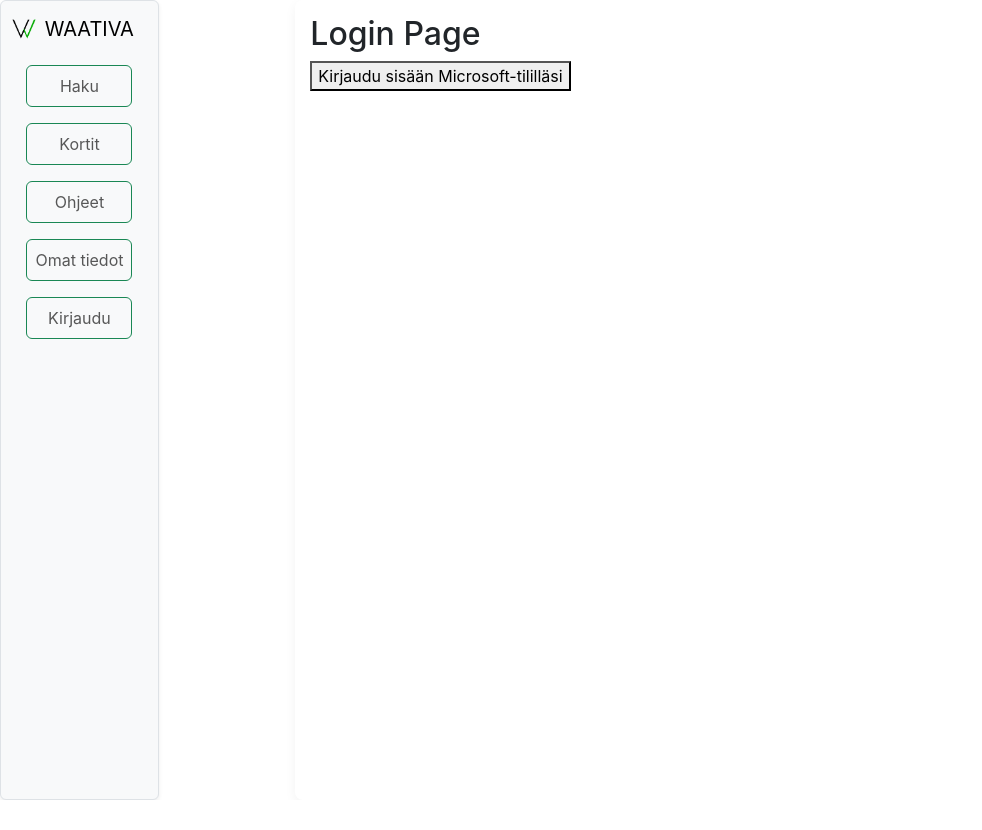
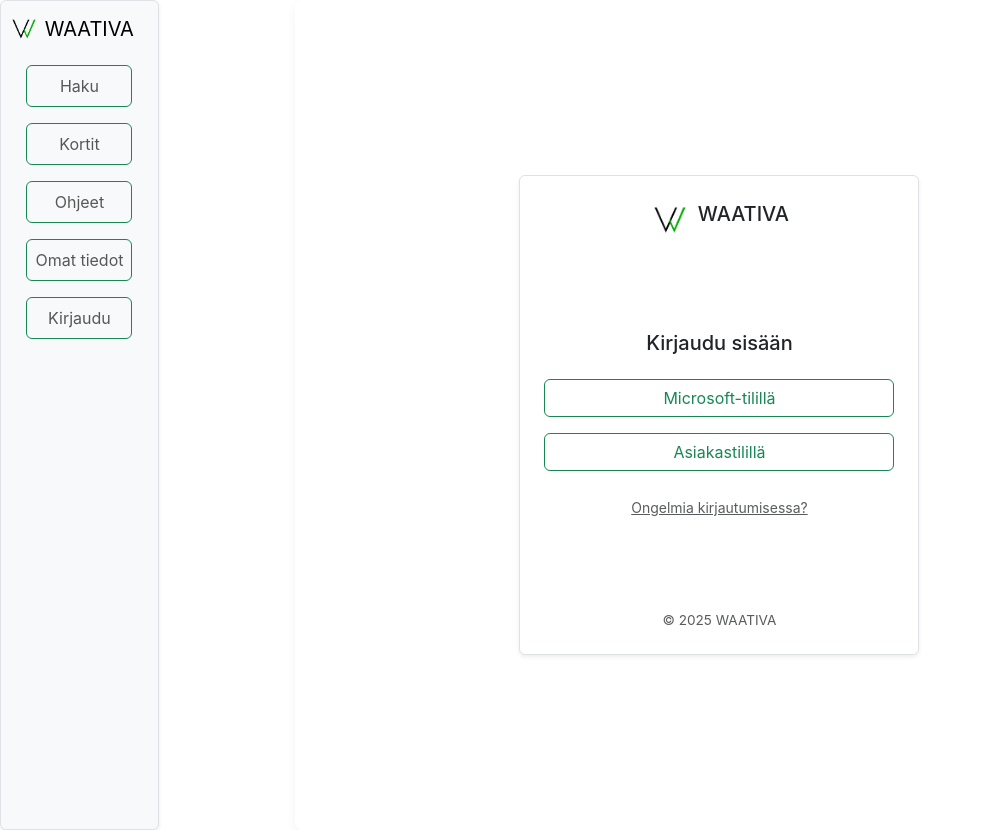
Before and after one commit to Kiinteistotietopankki/KTP_demo, a React (Create React App) app in the folder client/: page /login in a window 1280 px wide. Shown: the whole page, without its empty margins (0-982 px from the left). Before the commit the page ends 800 px from the top, so only its background shows below. Built offline with nearby package versions, Linux system fonts and the light colour scheme; no server answers; what handsontable, pdfmake would draw is missing.

Commit message:
Login
UI muutoksia Kirjautumissivulle.

```diff
--- a/client/src/pages/Login.js
+++ b/client/src/pages/Login.js
@@ -1,5 +1,6 @@
 import React from 'react';
-
+import logo from '../assets/images/waativalogo.png';
+import { Container, Card, Button } from 'react-bootstrap';
 function Login() {
   const handleLogin = () => {
 
@@ -7,10 +8,56 @@ function Login() {
   };
 
   return (
-    <div>
-      <h2>Login Page</h2>
-      <button onClick={handleLogin}>Kirjaudu sisään Microsoft-tililläsi</button>
-    </div>
+    <Container className="d-flex justify-content-center align-items-center min-vh-100">
+      <Card
+        className="p-4 shadow-sm border rounded d-flex flex-column justify-content-between"
+        style={{ maxWidth: '400px', width: '100%', minHeight: '480px' }}
+      >
+        <div className="text-center mb-4">
+          <img
+            src={logo}
+            alt="WAATIVA logo"
+            width="40"
+            height="40"
+            className="d-inline-block align-top me-2"
+          />
+          <h5 className="d-inline align-middle">WAATIVA</h5>
+        </div>
+
+        <div className="flex-grow-1 d-flex flex-column justify-content-center">
+        <h5 className="text-center mb-4">Kirjaudu sisään</h5>
+          <Button
+            variant="outline-success"
+            className="w-100 mb-3"
+            onClick={handleLogin}
+          >
+          Microsoft-tilillä
+          </Button>
+          <Button
+            variant="outline-success"
+            className="w-100 mb-3"
+
+          >
+          Asiakastilillä
+          </Button>
+
+          <div className="text-center mt-2">
+            <a
+              href="https://support.microsoft.com/fi-fi/account-billing/en-voi-kirjautua-microsoft-tililleni-475c9b5c-8c25-49f1-9c2d-c64b7072e735"
+              target="_blank"
+              rel="noopener noreferrer"
+              className="text-muted small"
+            >
+              Ongelmia kirjautumisessa?
+            </a>
+          </div>
+        </div>
+
+        <div className="text-center mt-4 text-muted" style={{ fontSize: '0.85rem' }}>
+          © 2025 WAATIVA
+        </div>
+      </Card>
+    </Container>
   );
 }
 
```
